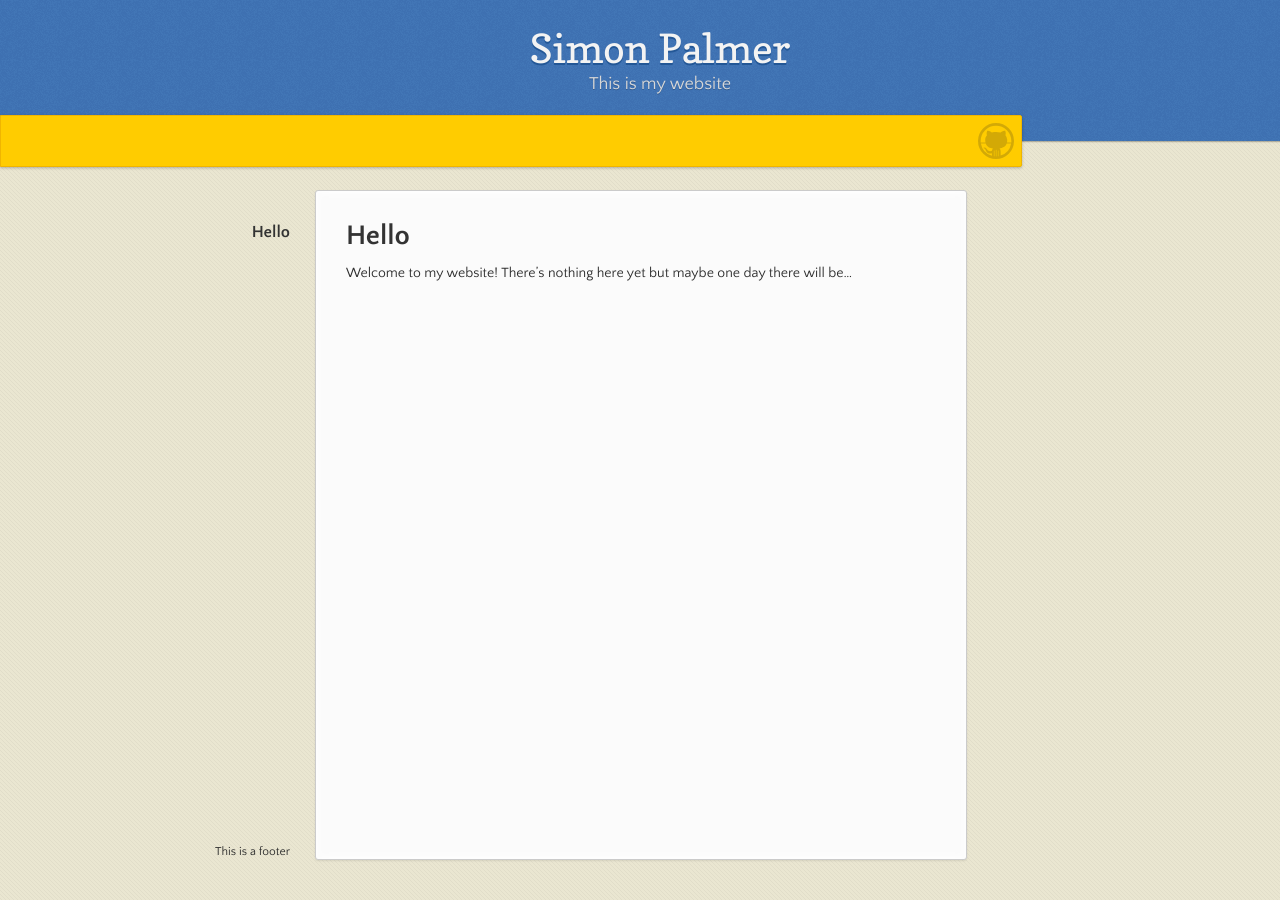
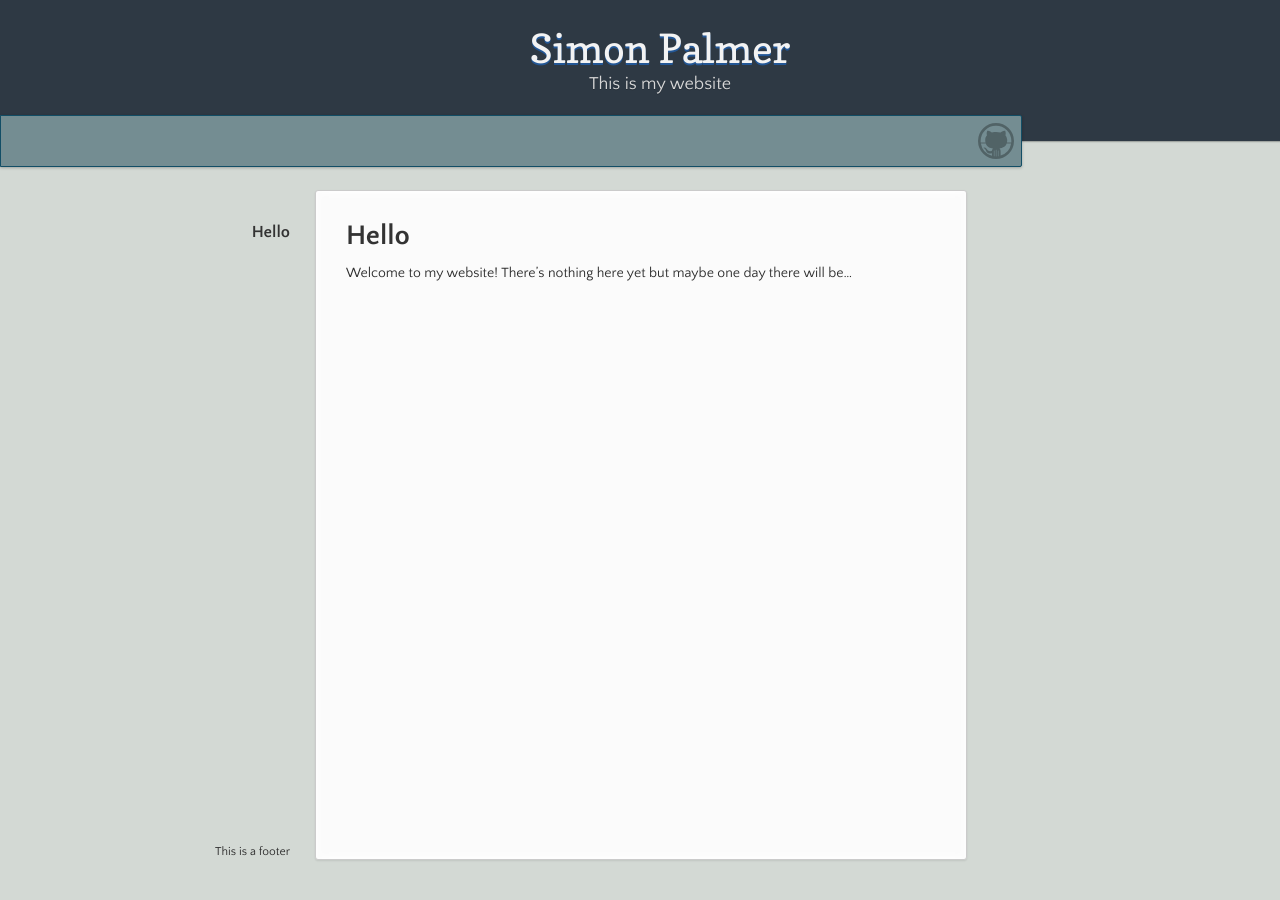
Before and after one commit to craylton/craylton.github.io, a Jekyll site: the page built from index.md, in a window 1280 px wide. Built offline with Jekyll 4.4.1, drawn with Linux system fonts in a browser that asks for light colours; our own code applies the rules of GitHub Pages for plain Markdown files.

Commit message:
set colour theme (#2)
* Copy paste the entire leap-day repo

* remove bloat

* Add some text, favicon and change github button

* set some colours and stuff

* add todo list

```diff
--- a/_sass/jekyll-theme-leap-day.scss
+++ b/_sass/jekyll-theme-leap-day.scss
@@ -13,7 +13,7 @@ body {
   font-weight:300;
   margin: 0px;
   padding:0px 0 20px 0px;
-  background: url(../images/body-background.png) #eae6d1;
+  background: #d3d9d4;
 }
 
 h1, h2, h3, h4, h5, h6 {
@@ -170,7 +170,7 @@ header {
   right:0;
   width: 100%;
   text-align: center;
-  background: url(../images/background.png) #4276b6;
+  background: #2e3944;
   box-shadow: 1px 0px 2px rgba(0,0,0,.75);
   z-index:99;
   -webkit-font-smoothing:antialiased;
@@ -204,8 +204,8 @@ header {
   margin-right:-382px;
   position: fixed;
   top: 115px;
-  background: #ffcc00;
-  border: 1px solid #f0b500;
+  background: #748d92;
+  border: 1px solid #124e66;
   box-shadow: 0px 1px 3px rgba(0,0,0,.25);
   border-radius: 0px 2px 2px 0px;
   padding-right: 10px;
```
Also changed, not shown: todo.txt (added, +7 -0 lines), assets/images/octocat-logo.svg.
